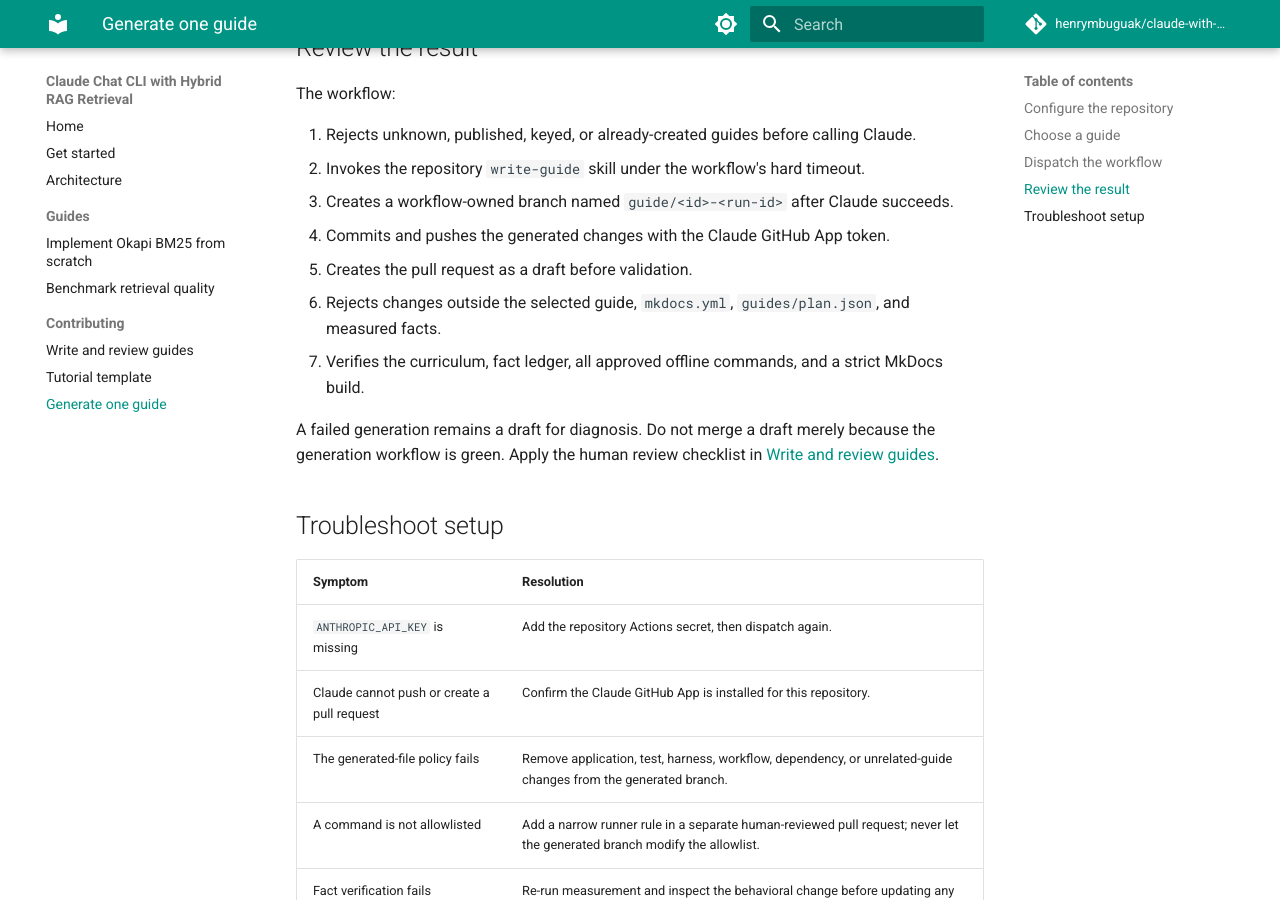
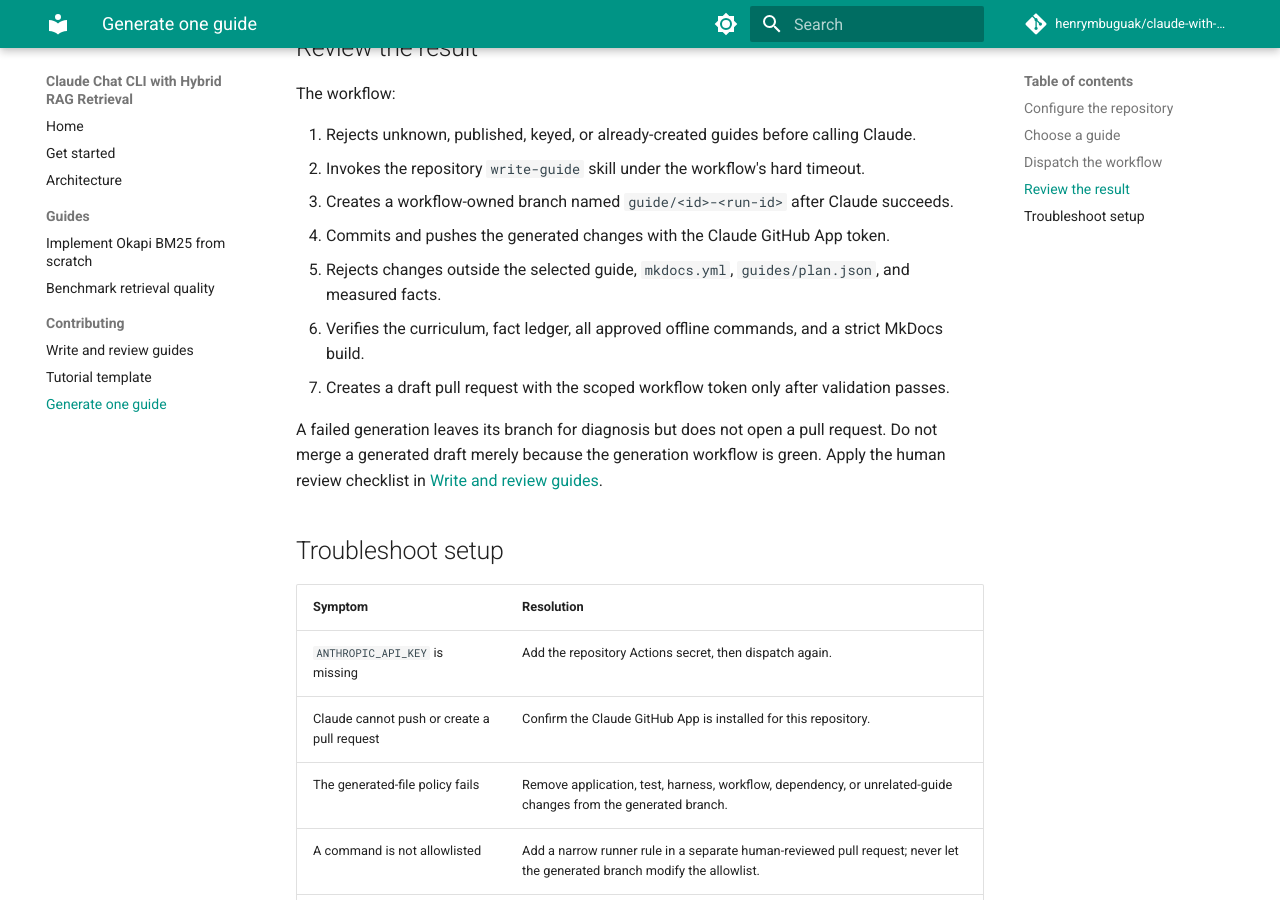
Before and after one commit to henrymbuguak/claude-with-the-anthropic-api, an MkDocs documentation site: the page built from docs/contributing/generate-guides.md, in a window 1280 px wide and 900 px high, scrolled down 1351 px. Built offline with MkDocs 1.6.1 and Material for MkDocs 9.7.7, drawn with Linux system fonts in a browser that asks for light colours; comment, search, counter and statistics services are not loaded.

Commit message:
Fix generated draft PR authentication
Use the durable scoped workflow token for PR creation after all generated-branch validation passes, instead of the Claude App token that is revoked at action cleanup.

```diff
--- a/docs/contributing/generate-guides.md
+++ b/docs/contributing/generate-guides.md
@@ -58,11 +58,11 @@
 2. Invokes the repository `write-guide` skill under the workflow's hard timeout.
 3. Creates a workflow-owned branch named `guide/<id>-<run-id>` after Claude succeeds.
 4. Commits and pushes the generated changes with the Claude GitHub App token.
-5. Creates the pull request as a draft before validation.
-6. Rejects changes outside the selected guide, `mkdocs.yml`, `guides/plan.json`, and measured facts.
-7. Verifies the curriculum, fact ledger, all approved offline commands, and a strict MkDocs build.
+5. Rejects changes outside the selected guide, `mkdocs.yml`, `guides/plan.json`, and measured facts.
+6. Verifies the curriculum, fact ledger, all approved offline commands, and a strict MkDocs build.
+7. Creates a draft pull request with the scoped workflow token only after validation passes.
 
-A failed generation remains a draft for diagnosis. Do not merge a draft merely because the generation workflow is green. Apply the human review checklist in [Write and review guides](writing-guides.md).
+A failed generation leaves its branch for diagnosis but does not open a pull request. Do not merge a generated draft merely because the generation workflow is green. Apply the human review checklist in [Write and review guides](writing-guides.md).
 
 ## Troubleshoot setup
 
```
Also changed, not shown: 2 other files.
